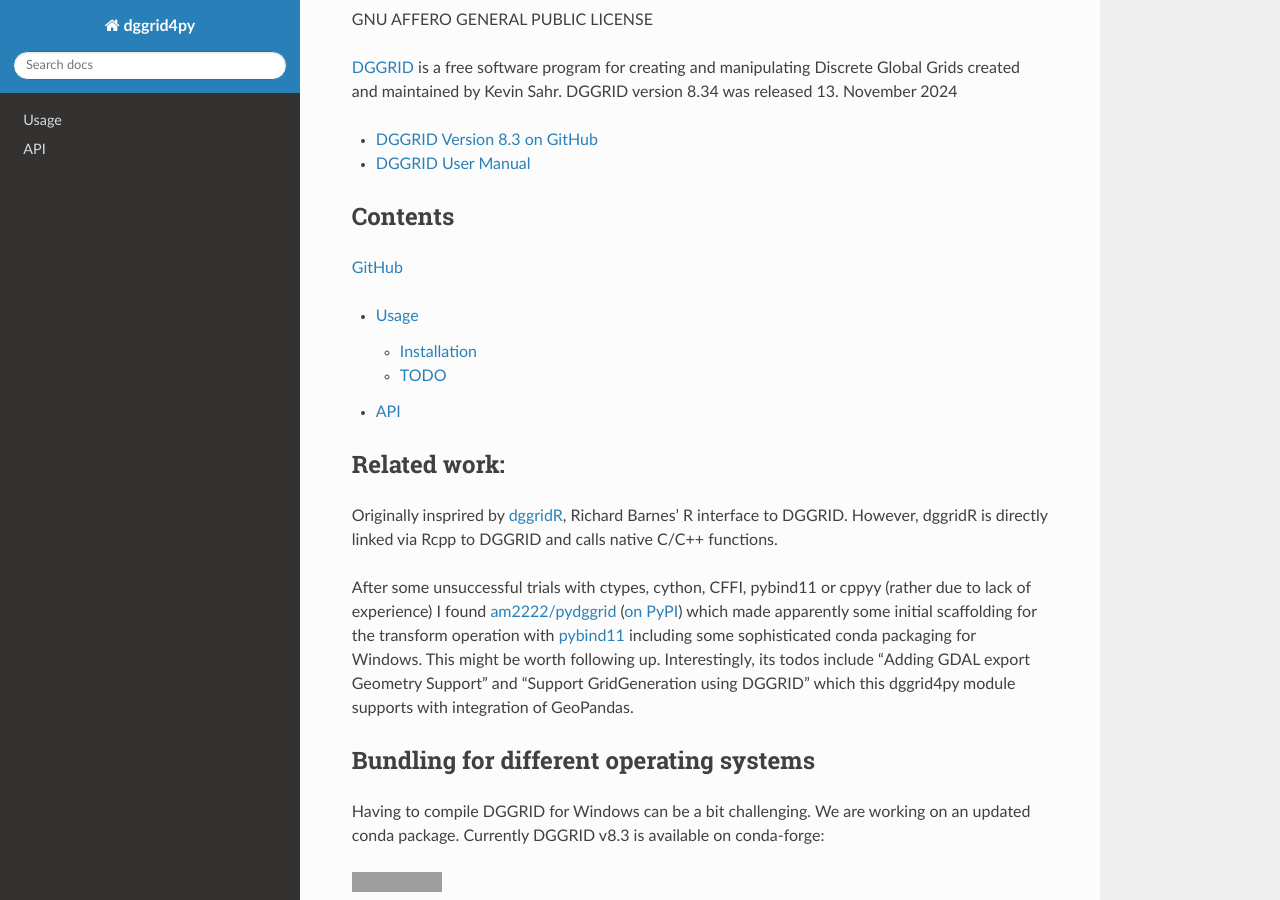
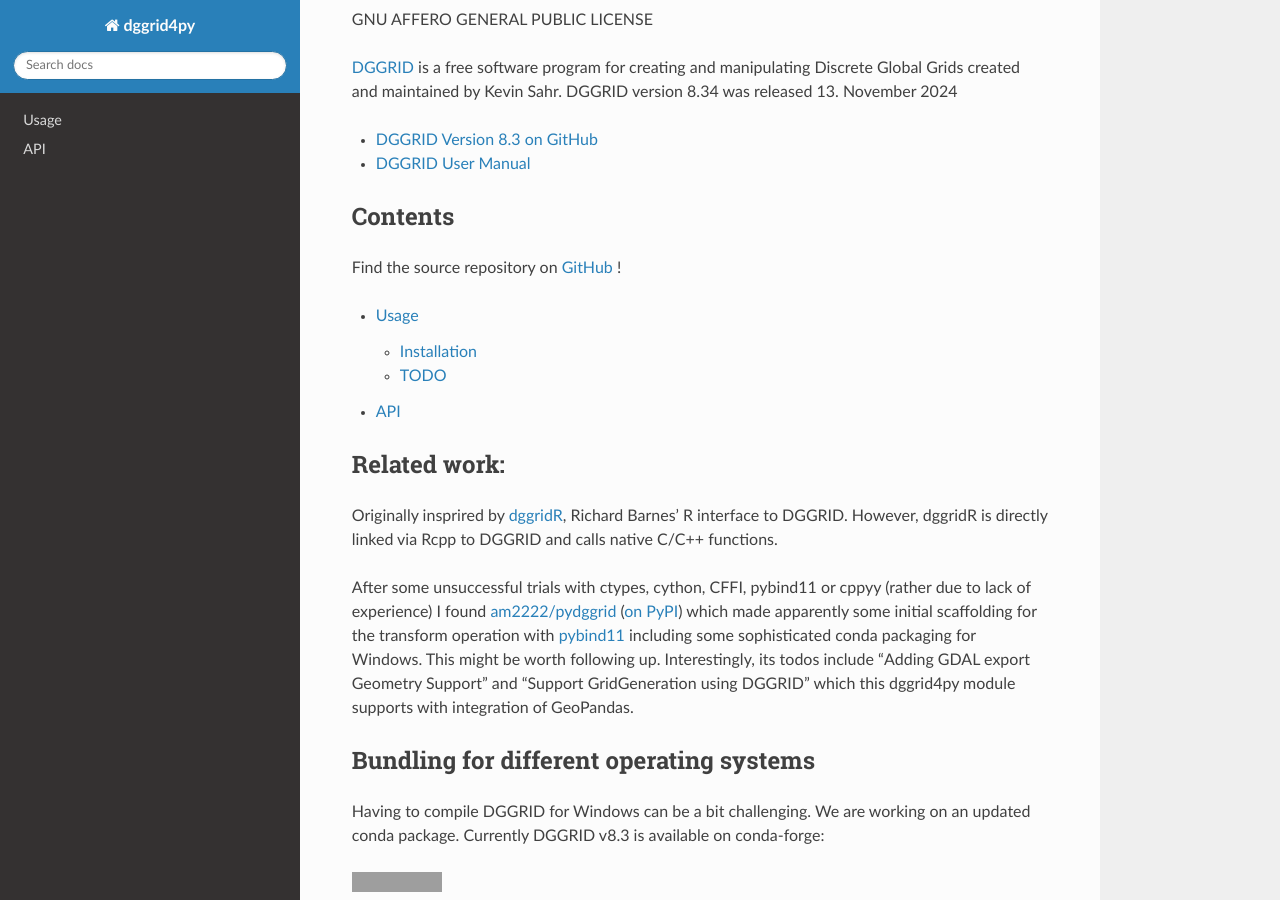
Before and after one commit to allixender/dggrid4py, a Sphinx documentation site: the page built from docs/source/index.rst, in a window 1280 px wide and 900 px high, scrolled down 880 px. Built offline with Sphinx 7.4.7 and the Read the Docs theme 3.1.0, drawn with Linux system fonts in a browser that asks for light colours; grey boxes are pictures that could not be loaded.

```diff
--- a/docs/source/index.rst
+++ b/docs/source/index.rst
@@ -19,7 +19,7 @@
 Contents
 --------
 
-`GitHub <https://github.com/allixender/dggrid4py>`__
+Find the source repository on `GitHub <https://github.com/allixender/dggrid4py>`__ !
 
 .. toctree::
 
--- a/pyproject.toml
+++ b/pyproject.toml
@@ -1,6 +1,6 @@
 [tool.poetry]
 name = "dggrid4py"
-version = "0.3.1"
+version = "0.3.2"
 description = "a Python library to run highlevel functions of DGGRIDv7 and v8"
 authors = ["Alexander Kmoch <alexander.kmoch@ut.ee>",
     "Wai Tik Chan <wai.tik.chan@ut.ee>",
```
